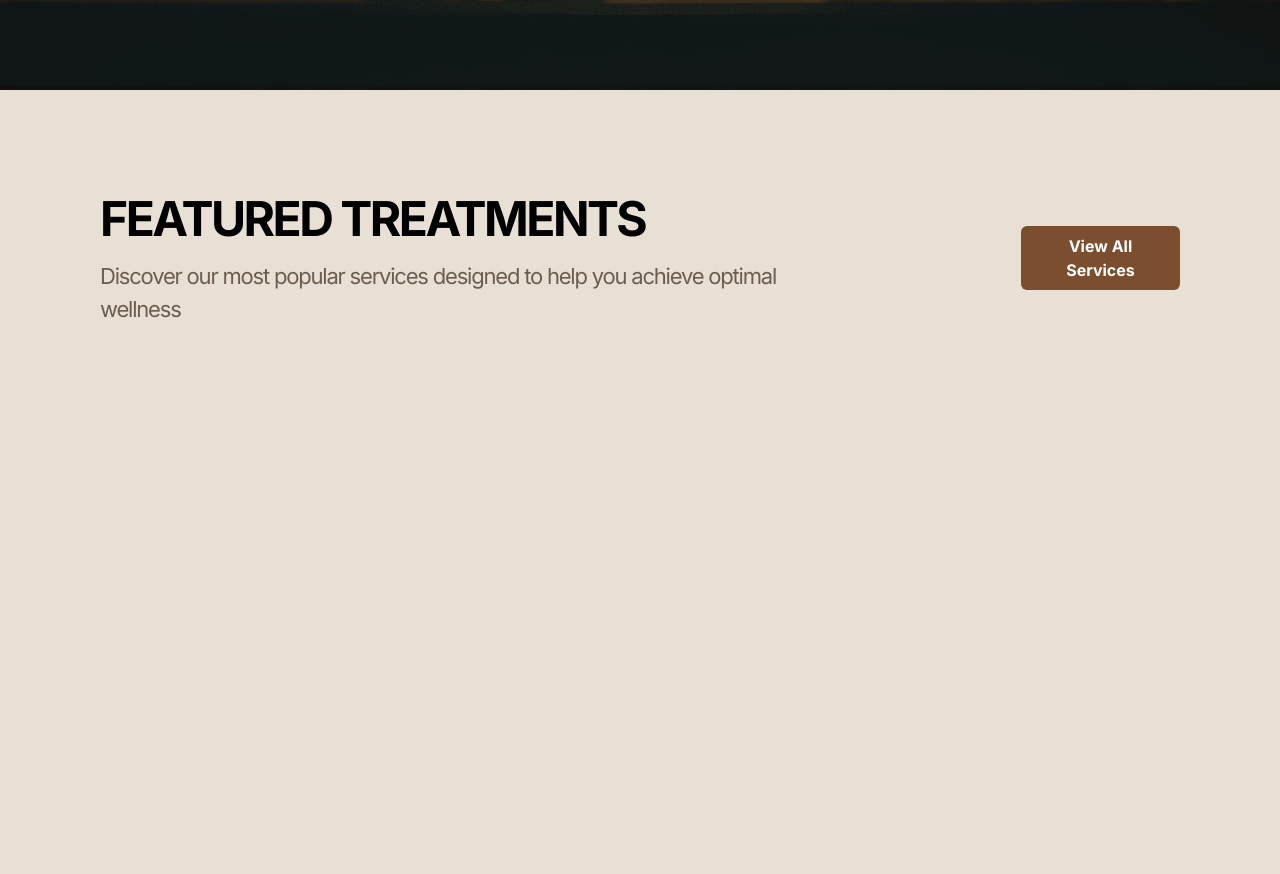
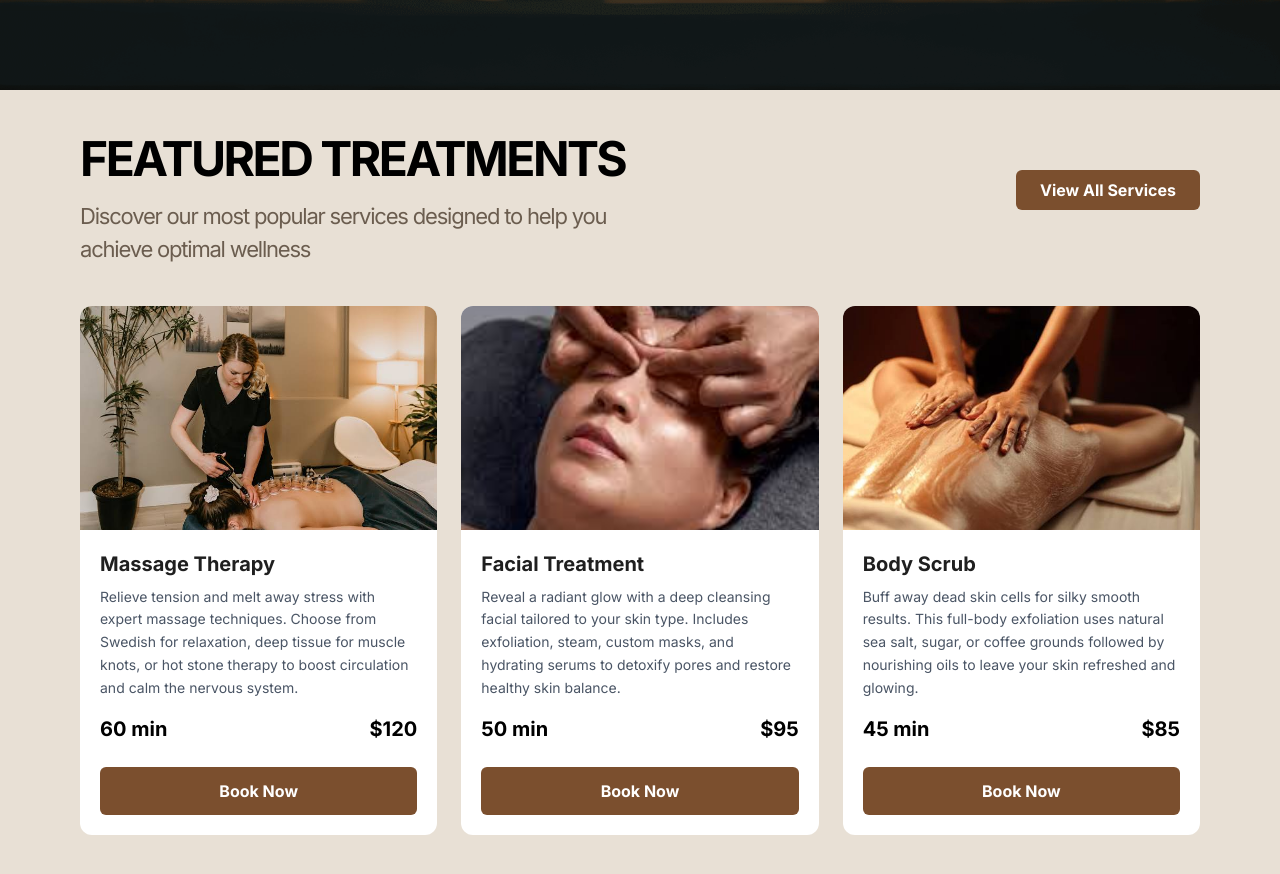
Before and after one commit to Ricsie11/stillpoint, a React (Vite) app: page / in a window 1280 px wide. Shown: the part 790-1664 px from the top of the page. Built offline with nearby package versions, Linux system fonts and the light colour scheme; a web font is replaced by a local one.

Commit message:
finished up feature component

```diff
--- a/src/components/Featured-treatment.tsx
+++ b/src/components/Featured-treatment.tsx
@@ -1,22 +1,32 @@
-import React from "react";
+import ProductCard from "./product-card";
 
 function Featured() {
   return (
-    <div className="pt-10 sm:pt-20 h-screen bg-[#E8E0D5] flex sm:justify-between">
-      <div className="p-5 sm:mx-20">
-        <h1 className="text-3xl sm:text-5xl font-[Inter] uppercase font-bold tracking-[-1.5px] sm:tracking-[-2.5px] sm:leading-[1.2] ">
+    <div className="pt-7 sm:pt-10 min-h-screen bg-[#E8E0D5] p-5 sm:px-20">
+
+      {/* Featured Texts and Button */}
+      <div className="flex flex-col sm:flex-row sm:justify-between sm:items-start">
+        <div>
+          <h1 className="text-2xl sm:text-5xl font-[Inter] uppercase font-bold tracking-[-1.5px] sm:tracking-[-2.5px] sm:leading-[1.2]">
             Featured treatments
           </h1>
-        <p className="text-[#6B5D4F] font-[Inter] tracking-[-1.2px] text-[16px] sm:text-[22px] pt-2 sm:pt-3">
+          <p className="text-[#6B5D4F] font-[Inter] tracking-[-1.2px] text-[16px] sm:text-[22px] pt-2 sm:pt-3 max-w-xl">
             Discover our most popular services designed to help you achieve
             optimal wellness
           </p>
         </div>
-      <div className="p-5 sm:mx-20 flex flex-col pt-20 sm:pt-10 ">
-        <button className="mt-4 bg-[#7B4F2E] text-[#FFFFFF] font-[Inter] font-bold text-sm sm:text-base py-2 px-4 rounded-md hover:bg-[#974e1a]">
+        <div className="pt-5 sm:pt-10">
+          <button className="bg-[#7B4F2E] text-white font-bold text-sm sm:text-base py-2 px-6 rounded-md hover:bg-[#974e1a]">
             View All Services
           </button>
         </div>
+      </div>
+
+      {/* Featured products grid */}
+      <div className="mt-10">
+        <ProductCard limit={3} />
+      </div>
+
     </div>
   );
 }
--- /dev/null
+++ b/src/components/product-card.tsx
@@ -0,0 +1,48 @@
+import { featuredTreatments } from "../data/featured";
+
+type Props = {
+  limit?: number;
+};
+
+function ProductCard({ limit }: Props) {
+  const productsToShow = limit
+    ? featuredTreatments.slice(0, limit)
+    : featuredTreatments;
+
+  return (
+    <div className="grid grid-cols-1 gap-6 sm:grid-cols-3">
+      {productsToShow.map((product) => (
+        <div
+          key={product.id}
+          className="flex h-full w-full flex-col overflow-hidden rounded-xl bg-white"
+        >
+          <img
+            src={product.image}
+            alt={product.title}
+            className="h-56 w-full object-cover"
+          />
+          <div className="flex flex-1 flex-col p-4 sm:p-5">
+            <h2 className="text-xl font-bold text-[#1F1F1F]">
+              {product.title}
+            </h2>
+            <p className="mt-2 flex-1 text-sm leading-relaxed text-gray-600">
+              {product.description}
+            </p>
+            <div className="flex justify-between items-center mt-4 text-xl font-bold">
+              <span>{product.time}</span>
+              <span>{product.price}</span>
+            </div>
+
+            <div className="mt-auto pt-6">
+              <button className="w-full bg-[#7B4F2E] text-white font-bold text-sm sm:text-base py-3 rounded-md hover:bg-[#974e1a]">
+                Book Now
+              </button>
+            </div>
+          </div>
+        </div>
+      ))}
+    </div>
+  );
+}
+
+export default ProductCard;
--- a/src/data/featured.ts
+++ b/src/data/featured.ts
@@ -1,3 +1,10 @@
+import massageImg from "../assets/images/massage-therapy.jpg"
+import facialImg from "../assets/images/facial-treatment.jpg"
+import scrubImg from "../assets/images/body-scrub.jpg"
+import wrapImg from "../assets/images/body-wrap.jpg"
+import maniPediImg from "../assets/images/manicure-pedicure.jpg"
+import waxingImg from "../assets/images/waxing.jpg"
+
 export const featuredTreatments = [
   {
     id: 1,
@@ -5,7 +12,7 @@ export const featuredTreatments = [
     description: "Relieve tension and melt away stress with expert massage techniques. Choose from Swedish for relaxation, deep tissue for muscle knots, or hot stone therapy to boost circulation and calm the nervous system.",
     time: "60 min",
     price: "$120",
-    image: "/images/massage.jpg"
+    image: massageImg
   },
   {
     id: 2,
@@ -13,7 +20,7 @@ export const featuredTreatments = [
     description: "Reveal a radiant glow with a deep cleansing facial tailored to your skin type. Includes exfoliation, steam, custom masks, and hydrating serums to detoxify pores and restore healthy skin balance.",
     time: "50 min",
     price: "$95",
-    image: "/images/facial.jpg"
+    image: facialImg
   },
   {
     id: 3,
@@ -21,7 +28,7 @@ export const featuredTreatments = [
     description: "Buff away dead skin cells for silky smooth results. This full-body exfoliation uses natural sea salt, sugar, or coffee grounds followed by nourishing oils to leave your skin refreshed and glowing.",
     time: "45 min",
     price: "$85",
-    image: "/images/body-scrub.jpg"
+    image: scrubImg
   },
   {
     id: 4,
@@ -29,7 +36,7 @@ export const featuredTreatments = [
     description: "Detoxify and hydrate from head to toe. We apply therapeutic mud, clay, or seaweed to the body, then wrap you in warmth to draw out impurities, reduce puffiness, and deeply moisturize the skin.",
     time: "60 min",
     price: "$140",
-    image: "/images/body-wrap.jpg"
+    image: wrapImg
   },
   {
     id: 5,
@@ -37,7 +44,7 @@ export const featuredTreatments = [
     description: "Complete nail care and relaxation in one. Includes nail shaping, cuticle care, exfoliating scrub, and a soothing massage for hands and feet. Finish with your choice of polish and top coat.",
     time: "60 min",
     price: "$75",
-    image: "/images/mani-pedi.jpg"
+    image: maniPediImg
   },
   {
     id: 6,
@@ -45,6 +52,6 @@ export const featuredTreatments = [
     description: "Enjoy weeks of smooth, hair-free skin. We use premium hot and cold wax to remove hair from the root for face and body areas. Gentle on skin and perfect for long-lasting results.",
     time: "30 min",
     price: "$55",
-    image: "/images/waxing.jpg"
+    image: waxingImg
   }
 ]
--- /dev/null
+++ b/src/data/testimonials.ts
@@ -0,0 +1,29 @@
+export const testimonials = [
+  {
+    id: 1,
+    name: "Amara Johnson",
+    role: "Regular Client",
+    avatar: "https://images.unsplash.com/photo-1438761681033-6461ffad8d80?w=100&h=100&fit=crop",
+    rating: 5,
+    comment: "Absolutely the best spa experience in Abuja. The staff is so professional and the atmosphere is pure tranquility. My go-to for self-care.",
+    service: "Deep Tissue Massage"
+  },
+  {
+    id: 2,
+    name: "Chioma Eze",
+    role: "First-time Visitor",
+    avatar: "https://images.unsplash.com/photo-1534528741775-53994a69daeb?w=100&h=100&fit=crop",
+    rating: 5,
+    comment: "I booked the Glow Facial and wow! My skin has never looked better. Booked my next appointment before I even left.",
+    service: "Glow Facial"
+  },
+  {
+    id: 3,
+    name: "Sarah Williams",
+    role: "Loyal Client",
+    avatar: "https://images.unsplash.com/photo-1489424731084-a5d8b219a5bb?w=100&h=100&fit=crop",
+    rating: 5,
+    comment: "From the moment you walk in, you feel pampered. The attention to detail is unmatched. The hot stone massage melted all my stress away.",
+    service: "Hot Stone Therapy"
+  }
+];
```
Lines whose indentation alone changed are shown as unchanged.
